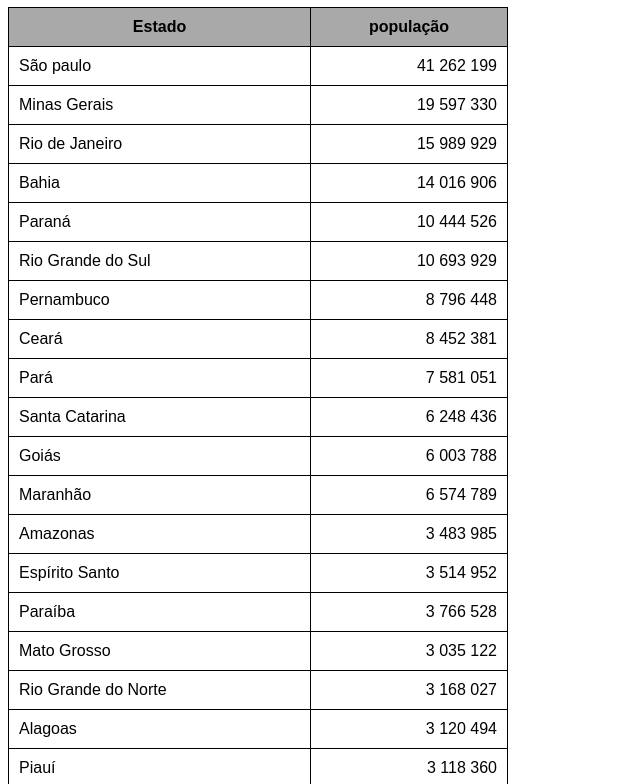
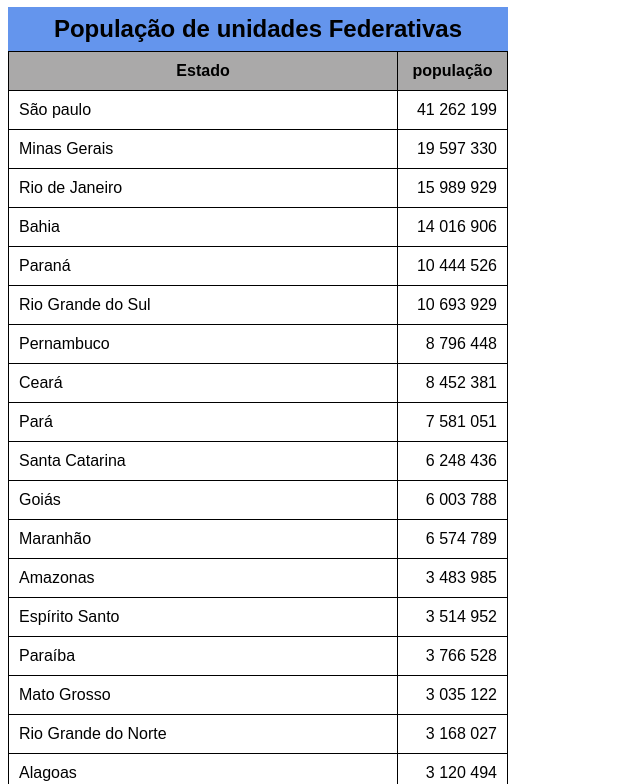
Before and after one commit to matheus-almc/html.css, a plain HTML site: page Exercicios/ex023/tabela002.html in a window 1280 px wide. Shown: the part 73-857 px from the top of the page, without its empty margins (0-640 px from the left). Drawn offline with Linux system fonts and the light colour scheme.

Commit message:
exercicio de escopos

```diff
--- a/Exercicios/ex023/tabela002.html
+++ b/Exercicios/ex023/tabela002.html
@@ -14,6 +14,13 @@
             border-collapse: collapse;
             width: 500px;
             height: 70px;
+        }
+
+        caption{
+            font-size:1.5em;
+            font-weight: bold;
+            padding:8px;
+            background-color: cornflowerblue;
         }
 
         td, th{
@@ -46,11 +53,11 @@
                 tr, td, th
     -->
     <table>
-        <caption></caption>
+        <caption>População de unidades Federativas</caption>
         <thead>
             <tr>
-                <th>Estado</th>
-                <th>população</th>
+                <th scope="col">Estado</th>
+                <th scope="col" style="width: 50px;">população</th>
             </tr>
         </thead>
         <tbody>
@@ -168,8 +175,8 @@
             </tr>
         </tbody>
         <tfoot>
-            <th>Total de Habitantes</th>
-            <td class="num"><strong>192.318.208</strong></td>
+            <th scope="row">Total de Habitantes</th>
+            <td class="num" ><strong>192.318.208</strong></td>
         </tfoot>
     </table>
 </body>
```
